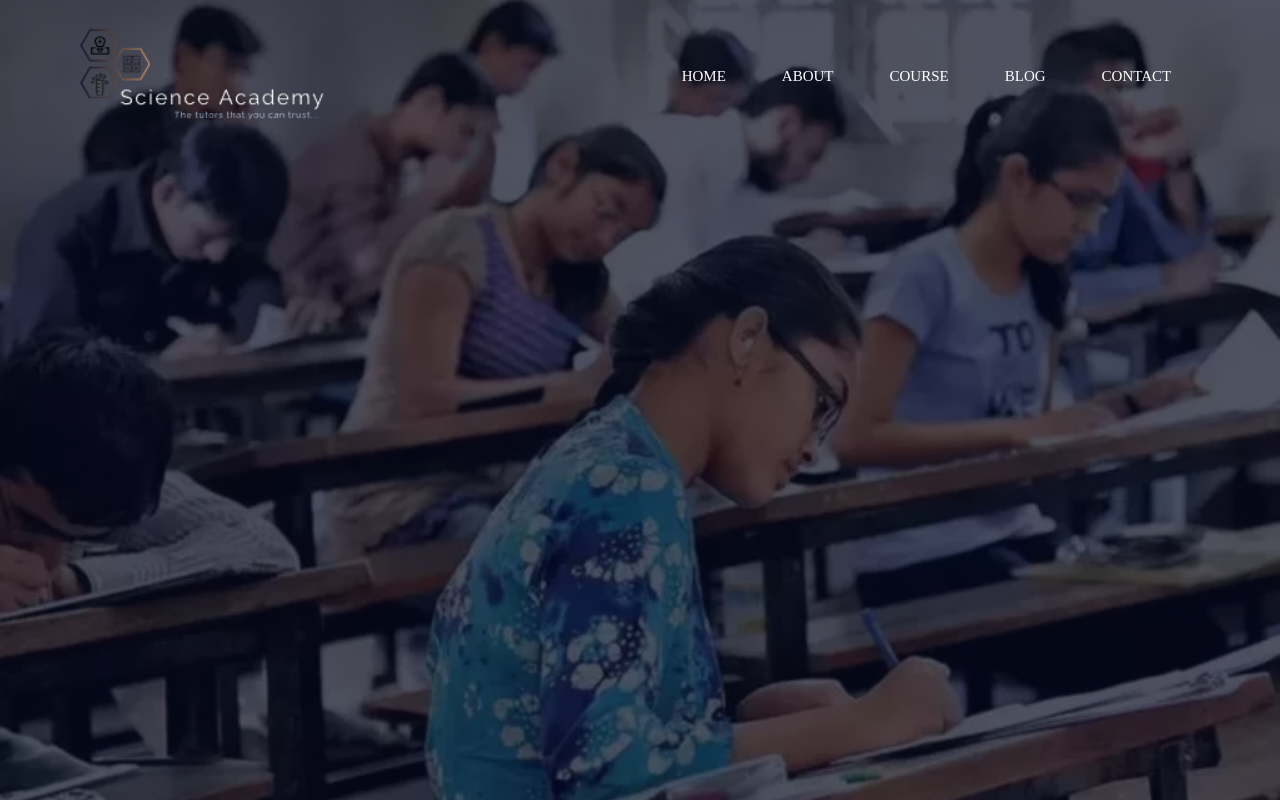
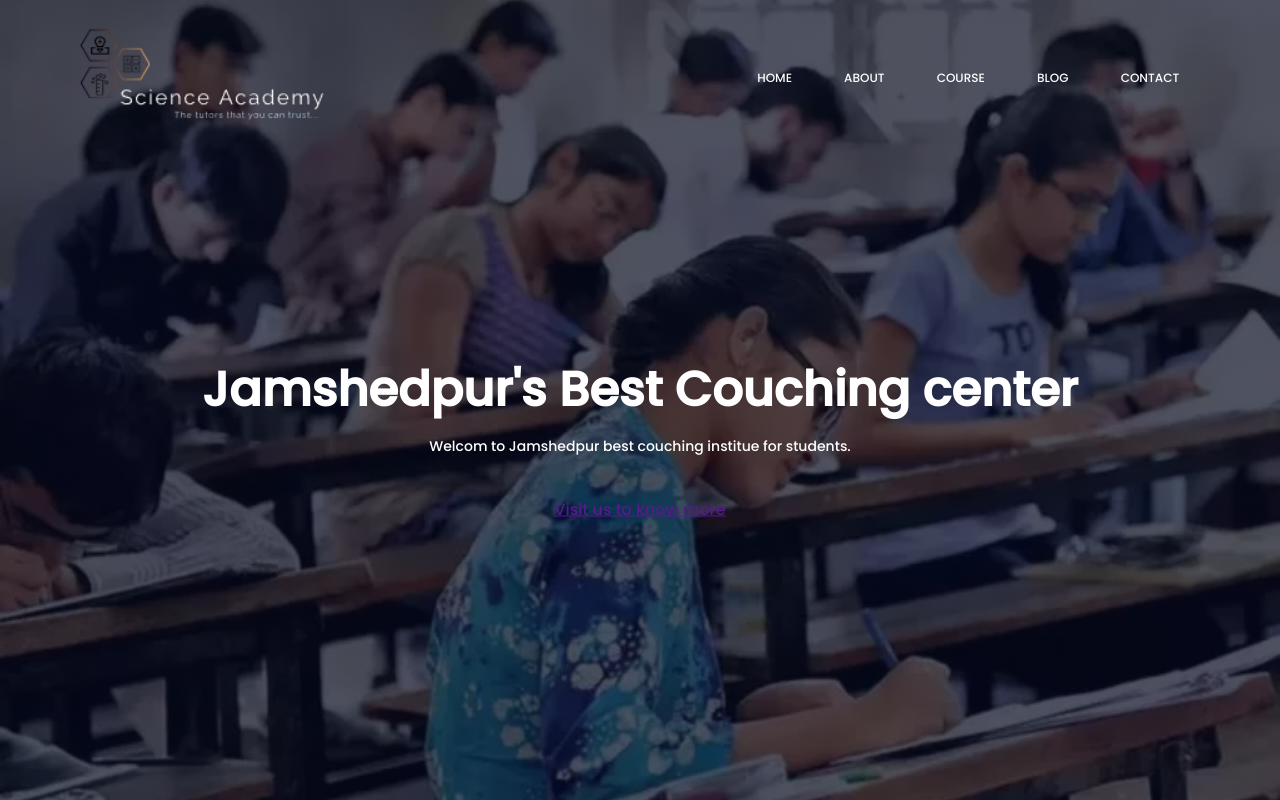
Before and after one commit to praj031/Tutuion-Project, a plain HTML site: page index.html in a window 1280 px wide. Drawn offline with Linux system fonts and the light colour scheme.

Commit message:
June_17_checkin

```diff
--- a/index.html
+++ b/index.html
@@ -4,6 +4,10 @@
     <meta name="viewport" content="width=device-width, initial-scale=1.0">
     <title>Tution Project</title>
     <link rel="stylesheet" href="style.css">
+    <!--These below are the google font link that we are going to use in the code-->
+    <link rel="preconnect" href="https://fonts.googleapis.com">
+    <link rel="preconnect" href="https://fonts.gstatic.com" crossorigin>
+    <link href="https://fonts.googleapis.com/css2?family=Poppins:wght@100;500&display=swap" rel="stylesheet">
 </head>
 <body>
     <section  class="header">
@@ -19,6 +23,20 @@
                 </ul>
             </div>
         </nav>
+        <div class="text-box">
+            <br>
+            <br>
+            <br>
+            <h1>Jamshedpur's Best Couching center</h1>
+            <p>Welcom to Jamshedpur best couching institue for students. </p>
+            <a href="">Visit us to know more</a>
+        </div>
+
+
+
+
+
+
     </section>
 
 </body>
--- a/style.css
+++ b/style.css
@@ -1,6 +1,7 @@
 *{
     margin: 0;
     padding: 0;
+    font-family: 'Poppins', sans-serif;
 }
 /*This is header tag for desigining the header of the webpage */
 .header{
@@ -35,16 +36,55 @@ nav img{
 .nav-links ul li{
     list-style: bold;
     display: inline-block;
-    padding: 12px 20px;
+    padding: 12px 24px;
     position: relative;
-    border: 100px;
-    margin-right: 12px;
+    /*border: 100px;
+    margin-right: 12px;*/
 }
 
 /*This tag define the colour of the links that I have added on the header */
 .nav-links ul li a{
     color: white;
     text-decoration: none;
-    font-size: 15px;
+    font-size: 12px;
     font-style: bold;
 }
+
+/*Adding the hover effect */
+.nav-links ul li::after{
+    content: '';
+    width: 0%;
+    height: 2px;
+    background: #f44336;
+    display: block;
+    margin: auto;
+    transition: 0.5s;
+}
+
+/* Adding the hovwe effect when the cursor is present on the tags */
+.nav-links ul li:hover:after{
+    width: 100%;
+}
+
+/* Property of the text box that is present under the section*/
+.text-box{
+    width: 100%;
+    color: #fff;
+    position: absolute;
+    top: 50%;
+    left: 50%;
+    transform: translate(-50%,-50%);
+    text-align: center;
+}
+
+/* Heading property */
+.text-box h1{
+    font-size: 48px;
+}
+
+/* Paragraph property to be set */
+.text-box p{
+    margin: 10px 0 40px;
+    font-size: 14px;
+    color: white;
+}
```
